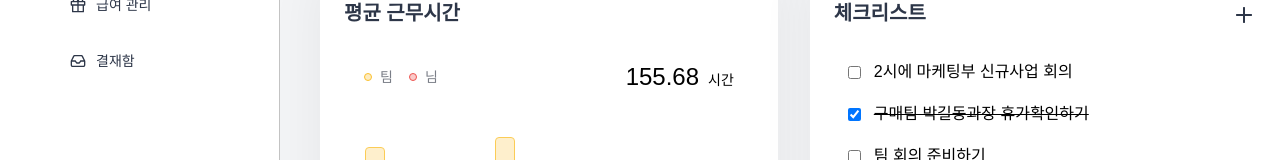
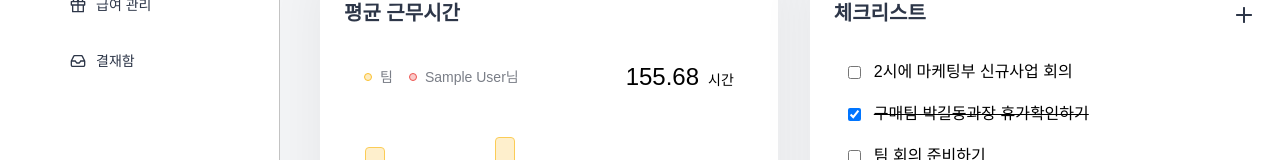
Before and after one commit to Dev-FE-3/toy-project2-team1, a React (Vite) app: page / in a window 1280 px wide. Shown: the part 405-565 px from the top of the page. Built offline with nearby package versions, Linux system fonts and the light colour scheme; no server answers; the database is empty; sample sign-in values are in the browser's storage; a web font is replaced by a local one.

Commit message:
refactor: 평균근무시간 사용자 이름 데이터 가져오는 부분 수정

```diff
--- a/src/features/home/components/AverageWorkTime.jsx
+++ b/src/features/home/components/AverageWorkTime.jsx
@@ -4,7 +4,7 @@ import { useSelector } from 'react-redux'
 import styled, { css } from 'styled-components'
 
 export default function AverageWorkTime() {
-  const { name } = useSelector((state) => state.user.name)
+  const { name } = useSelector((state) => state.user)
 
   const [isAnimated, setIsAnimated] = useState(false)
   useEffect(() => {
```
